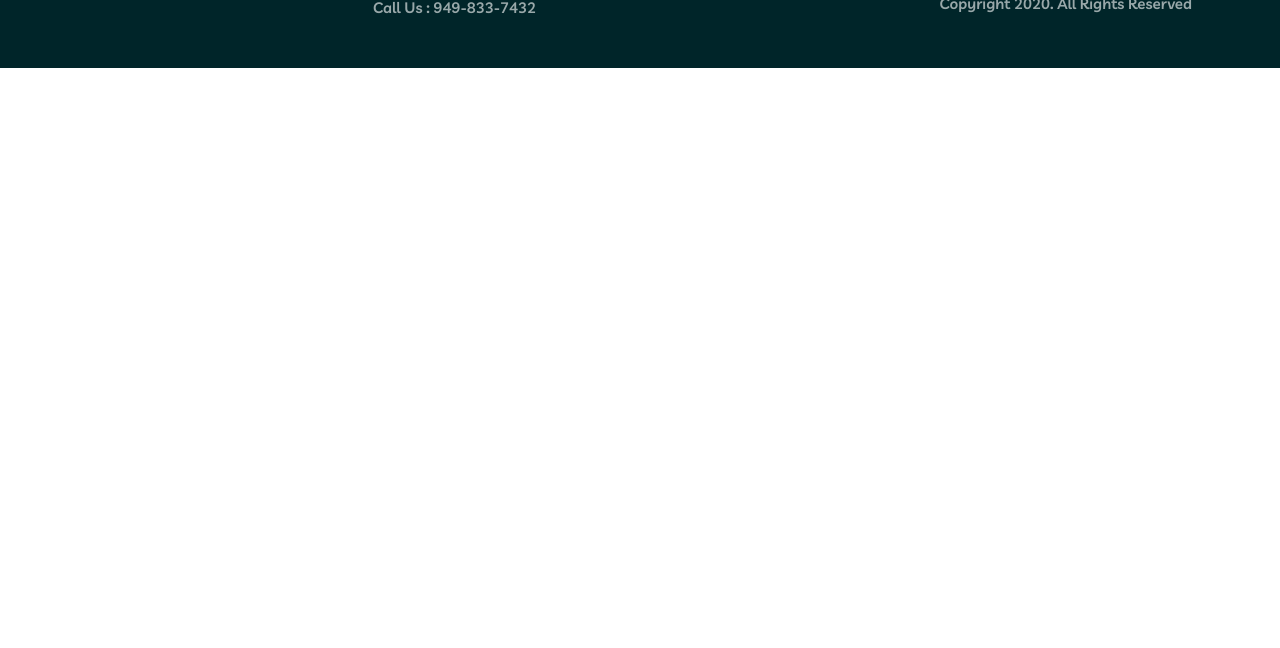
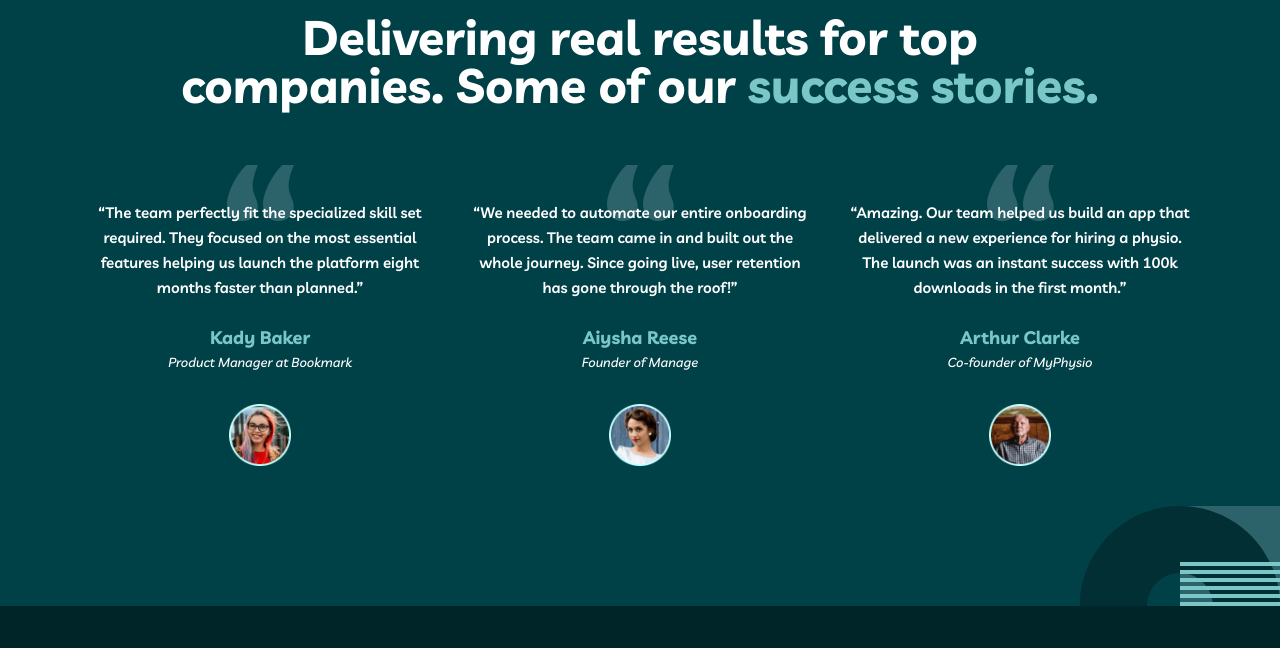
Before and after one commit to asadbekmuminov/my-team, a plain HTML site: page index.html in a window 1280 px wide. Shown: the part 1578-2226 px from the top of the page. Before the commit the page ends 1646 px from the top, so only its background shows below. Drawn offline with Linux system fonts and the light colour scheme.

Commit message:
add section delivering

```diff
--- a/index.html
+++ b/index.html
@@ -76,7 +76,8 @@
 
     <!-- MAIN START-->
     <main class="main">
-      <div class="build">
+      <!-- SECTION BUIL START -->
+      <section class="build">
         <div class="container">
           <div class="build-container">
             <div class="build__title_wrapper">
@@ -143,7 +144,72 @@
             </div>
           </div>
         </div>
-      </div>
+      </section>
+      <!-- SECTION BUIL END -->
+
+      <!-- SECTION DELIVERING START -->
+      <section class="delivering">
+        <div class="container">
+          <div class="delivering__wrapper">
+            <div class="delivering__titlep_wrapper">
+              <h2>
+                Delivering real results for top companies. Some of our
+                <span> success stories. </span>
+              </h2>
+            </div>
+            <div class="delivering__info_wrapper">
+              <div class="info-wrapper__box">
+                <p class="delivering-info__text">
+                  “The team perfectly fit the specialized skill set required.
+                  They focused on the most essential features helping us launch
+                  the platform eight months faster than planned.”
+                </p>
+                <p class="delivering-info__text_name">Kady Baker</p>
+                <p class="delivering-info__text_job">
+                  Product Manager at Bookmark
+                </p>
+                <img
+                  src="./images/delivering-img-kedy.png"
+                  alt="ko'zoynak taqqan va kulib turgan qizning yaqindan olingan surati"
+                  width="62"
+                  height="62"
+                />
+              </div>
+              <div class="info-wrapper__box">
+                <p class="delivering-info__text">
+                  “We needed to automate our entire onboarding process. The team
+                  came in and built out the whole journey. Since going live,
+                  user retention has gone through the roof!”
+                </p>
+                <p class="delivering-info__text_name">Aiysha Reese</p>
+                <p class="delivering-info__text_job">Founder of Manage</p>
+                <img
+                  src="./images/delivering-img-aisha.png"
+                  alt="ko'zoynak taqqan va kulib turgan qizning yaqindan olingan surati"
+                  width="62"
+                  height="62"
+                />
+              </div>
+              <div class="info-wrapper__box">
+                <p class="delivering-info__text">
+                  “Amazing. Our team helped us build an app that delivered a new
+                  experience for hiring a physio. The launch was an instant
+                  success with 100k downloads in the first month.”
+                </p>
+                <p class="delivering-info__text_name">Arthur Clarke</p>
+                <p class="delivering-info__text_job">Co-founder of MyPhysio</p>
+                <img
+                  src="./images/delivering-img-athur.png"
+                  alt="ko'zoynak taqqan va kulib turgan qizning yaqindan olingan surati"
+                  width="62"
+                  height="62"
+                />
+              </div>
+            </div>
+          </div>
+        </div>
+      </section>
+      <!-- SECTION DELIVERING END -->
     </main>
     <!-- MAIN END-->
 
--- /dev/null
+++ b/scss/layout/_delivering.scss
@@ -0,0 +1,117 @@
+.delivering {
+  background-color: $secondary-deep-jungle-green;
+  background-image: url(../../images/svg/delivering-bg-img-bottom.svg),
+    url(../../images/svg/delivering-bg-img.svg);
+  background-repeat: no-repeat;
+  background-position: right bottom, left top;
+}
+.delivering__wrapper {
+  display: flex;
+  flex-direction: column;
+  align-items: center;
+  padding: 14rem 0rem;
+}
+.delivering__titlep_wrapper {
+  margin-bottom: 5.6rem;
+  width: 100%;
+  max-width: 932px;
+  h2 {
+    font-weight: 700;
+    font-size: $h2-font-size;
+    line-height: $h2-lh;
+    color: $primary-whtie;
+    text-align: center;
+  }
+  span {
+    color: $secondary-rapture-blue;
+  }
+}
+.delivering__info_wrapper {
+  display: flex;
+  gap: 3rem;
+}
+.info-wrapper__box {
+  background-image: url(../../images/svg/delivering-bg-img-center.svg);
+  background-repeat: no-repeat;
+  background-position: top center;
+  width: 100%;
+  max-width: 350px;
+  display: flex;
+  flex-direction: column;
+  align-items: center;
+}
+.delivering-info__text {
+  text-align: center;
+  padding-top: 3.6rem;
+  font-weight: 600;
+  font-size: $body2-font-size;
+  line-height: $body2-lh;
+  color: $primary-whtie;
+  margin-bottom: 2.4rem;
+}
+.delivering-info__text_name {
+  font-weight: 700;
+  font-size: $body1-font-size;
+  line-height: $body1-lh;
+  color: $secondary-rapture-blue;
+  margin-bottom: 2px;
+}
+.delivering-info__text_job {
+  font-weight: 500;
+  font-style: italic;
+  font-size: 1.3rem;
+  line-height: 1.38;
+  color: $primary-whtie;
+  margin-bottom: 3.2rem;
+}
+
+@media (max-width: 1090px) {
+  .delivering__info_wrapper {
+    flex-direction: column;
+  }
+
+  .info-wrapper__box {
+    max-width: none;
+  }
+}
+
+@media (max-width: 780px) {
+  .delivering__wrapper {
+    padding: 10rem 0rem;
+  }
+
+  .delivering__titlep_wrapper {
+    max-width: 573px;
+    h2 {
+      font-size: 3.2rem;
+    }
+  }
+}
+@media (max-width: 580px) {
+  .delivering__titlep_wrapper {
+    max-width: 327px;
+    h2 {
+      font-size: 3rem;
+    }
+  }
+
+  .delivering-info__text {
+    margin-bottom: 0rem;
+    font-size: 1.2rem;
+  }
+  .delivering-info__text_name {
+    font-size: 1.4rem;
+  }
+  .delivering-info__text_job {
+    font-size: 1.1rem;
+    margin-bottom: 2rem;
+  }
+}
+@media (max-width: 370px) {
+  .delivering__titlep_wrapper {
+    padding-top: 7rem;
+  }
+  .delivering__info_wrapper {
+    margin-bottom: 5rem;
+  }
+}
--- a/scss/style.scss
+++ b/scss/style.scss
@@ -8,6 +8,7 @@
 @import "./layout/header";
 @import "./layout/footer";
 @import "./layout/build";
+@import "./layout/delivering";
 @import "./pages/home";
 @import "./pages/about";
 @import "./pages/contact";
```
Also changed, not shown: css/style.css, 1 other file.
